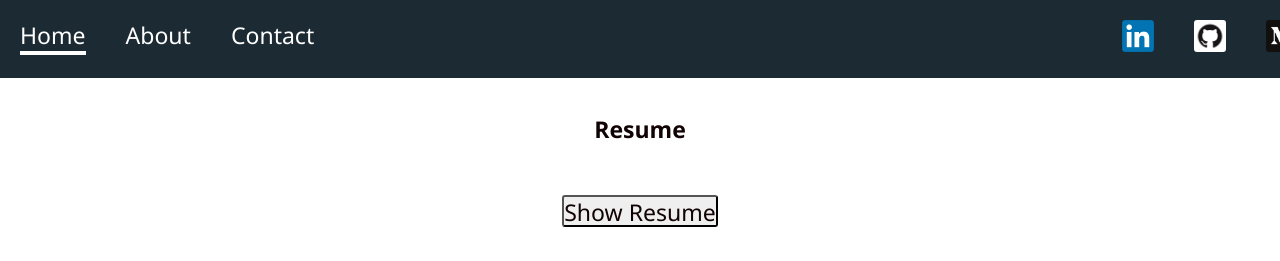
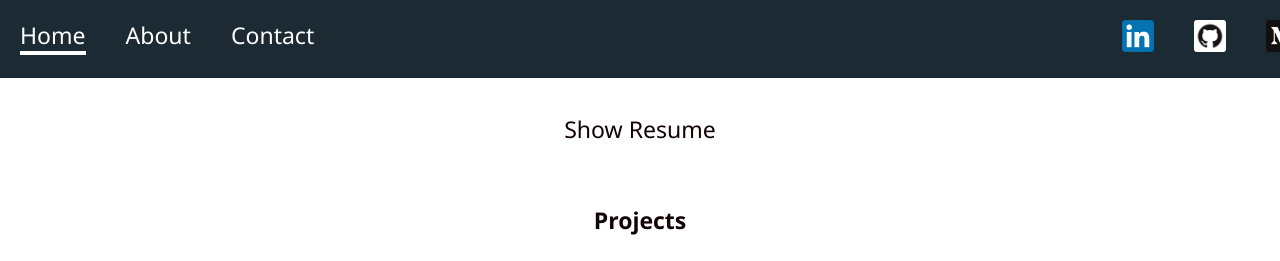
Before and after one commit to jbharwood/joseph-harwood, a React (Create React App) app: page /about#/home in a window 1280 px wide. Shown: the top 261 px of the page. Built offline with nearby package versions, Linux system fonts and the light colour scheme.

Commit message:
changed show resume

```diff
--- a/src/App.css
+++ b/src/App.css
@@ -130,6 +130,20 @@ a:hover {
   outline-style: hidden;
   cursor: pointer;
   /* margin: 0.8vw; */
+}
+
+.resume {
+  height: 4vh;
+  border-radius: 3px;
+  outline-style: hidden;
+  cursor: pointer;
+  /* margin: 0.8vw; */
+}
+
+.resume:hover {
+  outline-style: solid;
+  outline-color: #DEE2E2;
+  outline-color: rgb(34,130,190);
 }
 
 .site_image {
--- a/src/components/Home.js
+++ b/src/components/Home.js
@@ -11,9 +11,7 @@ const Home = () => {
     if (resumeClicked === true) {
       return (
         <div>
-          <button className="contact_bar_image" onClick={() => showResume(!resumeClicked)}>
-            Hide Resume
-          </button>
+          <a onClick={() => showResume(!resumeClicked)}> Hide Resume </a>
           <br/>
           <br/>
           <div>
@@ -23,17 +21,15 @@ const Home = () => {
       )
     } else {
       return (
-        <button className="contact_bar_image" onClick={() => showResume(!resumeClicked)}>
-          Show Resume
-        </button>
+        <div>
+          <a onClick={() => showResume(!resumeClicked)}> Show Resume </a>
+        </div>
       )
     }
   }
 
   return (
   <div className="body">
-    <h1>Resume</h1>
-    <br/>
     {renderResume()}
     <br/>
     <br/>
```
